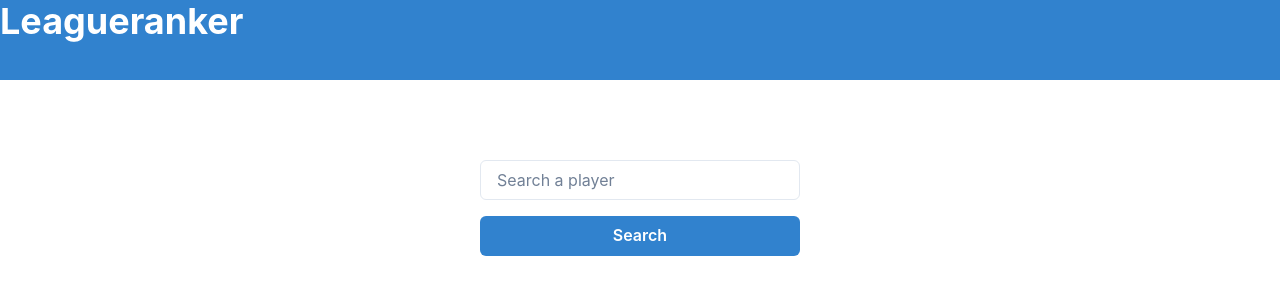
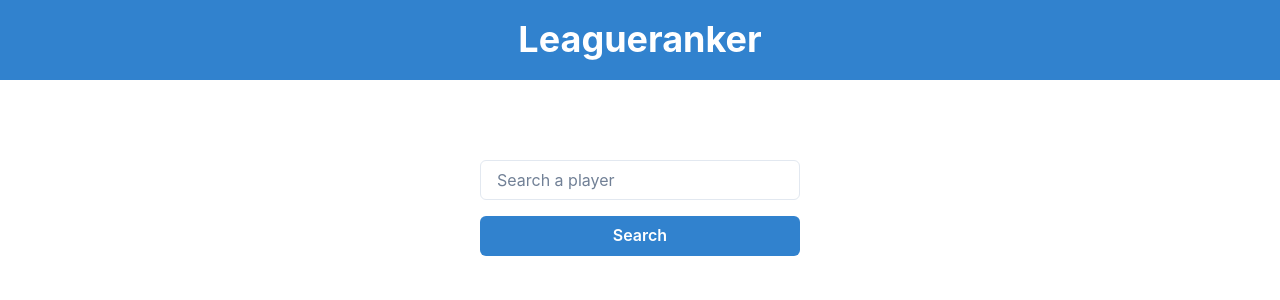
Before and after one commit to amadeuswolfkang/league-ranker, a React (Vite) app: page / in a window 1280 px wide. Shown: the top 300 px of the page. Built offline with nearby package versions, Linux system fonts and the light colour scheme.

Commit message:
Update navbar by centering header

```diff
--- a/src/App.tsx
+++ b/src/App.tsx
@@ -181,10 +181,12 @@ export default function App() {
     }
   }
 
+
+
   return (
     <>
       <header className="navbar">
-        <Heading as="h1" margin="auto" color="white">
+        <Heading as="h1" marginBottom="5rem" color="white" height="5rem" backgroundColor="var(--chakra-colors-blue-500)" display="flex" alignItems="center" justifyContent="center">
           Leagueranker
         </Heading>
       </header>
--- a/src/index.css
+++ b/src/index.css
@@ -31,9 +31,12 @@ body {
 }
 
 header {
-  height: 5rem;
+  /* height: 5rem;
   background-color: var(--chakra-colors-blue-500);
-  margin-bottom: 5rem;
+  margin-bottom: 5rem; */
+/*
+  display: grid; */
+  align-self: center;
 }
 
 h1 {
```
